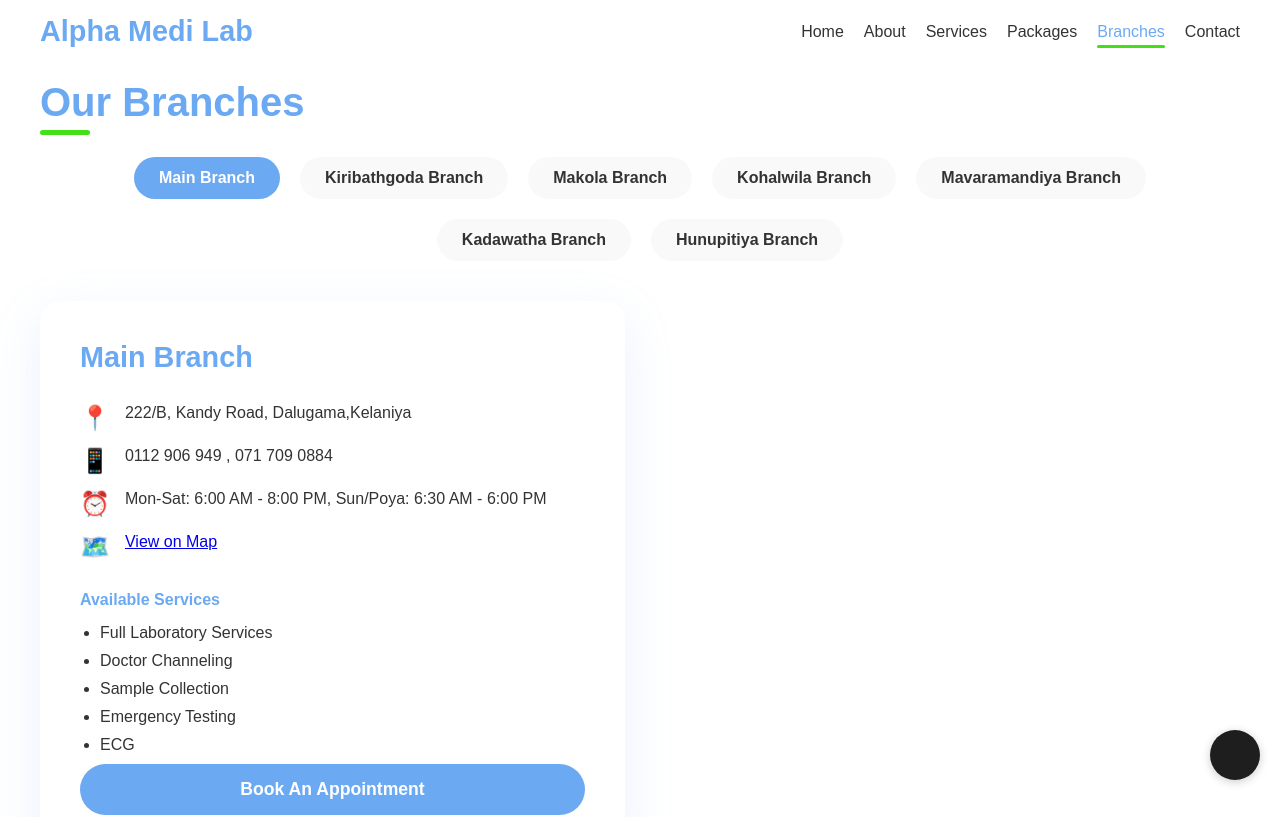
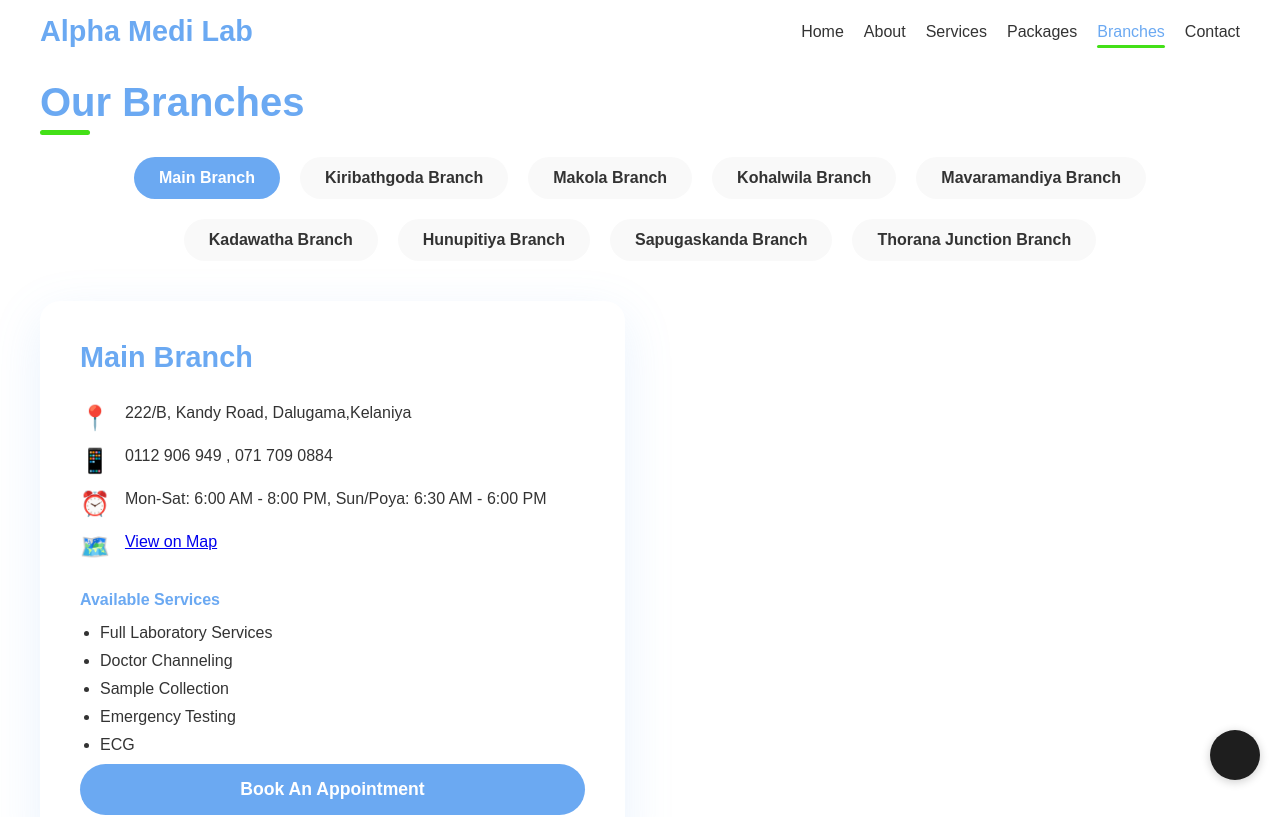
Before and after one commit to tiran-infoxty/alpha-medi-lab, a Next.js app: page /branches in a window 1280 px wide. Shown: the top 817 px of the page. Built offline with nearby package versions, Linux system fonts and the light colour scheme.

Commit message:
add sapugaskandand thirana junction

```diff
--- a/components/Branches.tsx
+++ b/components/Branches.tsx
@@ -99,6 +99,24 @@
       services: ["Sample Collection", "ECG"],
       image: "/api/placeholder/600/400",
       locationLink: "https://maps.app.goo.gl/DWCx64NiXZN6d2EC6?g_st=ipc",
+    },
+    Sapugaskanda: {
+      name: "Sapugaskanda Branch",
+      address: "Sapugaskanda",
+      phone: "0112 927 837",
+      hours: "Mon-Sat: 6:30 AM - 7:00 PM, Sun: 6:30 AM - 12 Noon",
+      services: ["Sample Collection", "ECG"],
+      image: "/api/placeholder/600/400",
+      locationLink: "https://maps.app.goo.gl/vkvMUnqYCWgq3DjN7",
+    },
+    ThoranaJunction: {
+      name: "Thorana Junction Branch",
+      address: "Thorana Junction",
+      phone: "0112 902 420",
+      hours: "Mon-Sat: 6:30 AM - 5:30 PM, Sun: 6:30 AM - 12 Noon",
+      services: ["Sample Collection", "ECG"],
+      image: "/api/placeholder/600/400",
+      locationLink: "https://maps.app.goo.gl/oQS1LJjkTg666nqS6?g_st=ipc",
     },
   };
 
```
